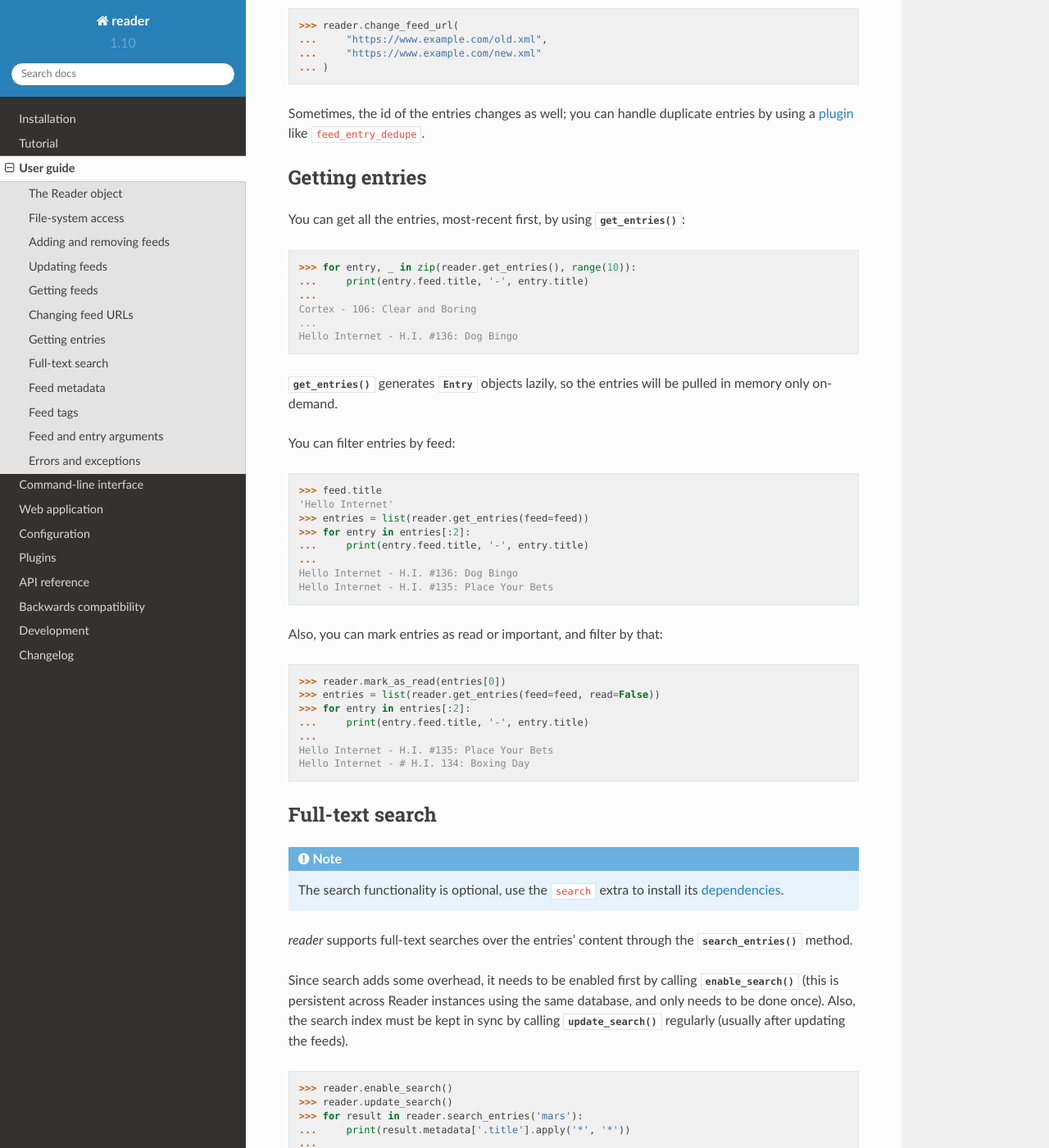
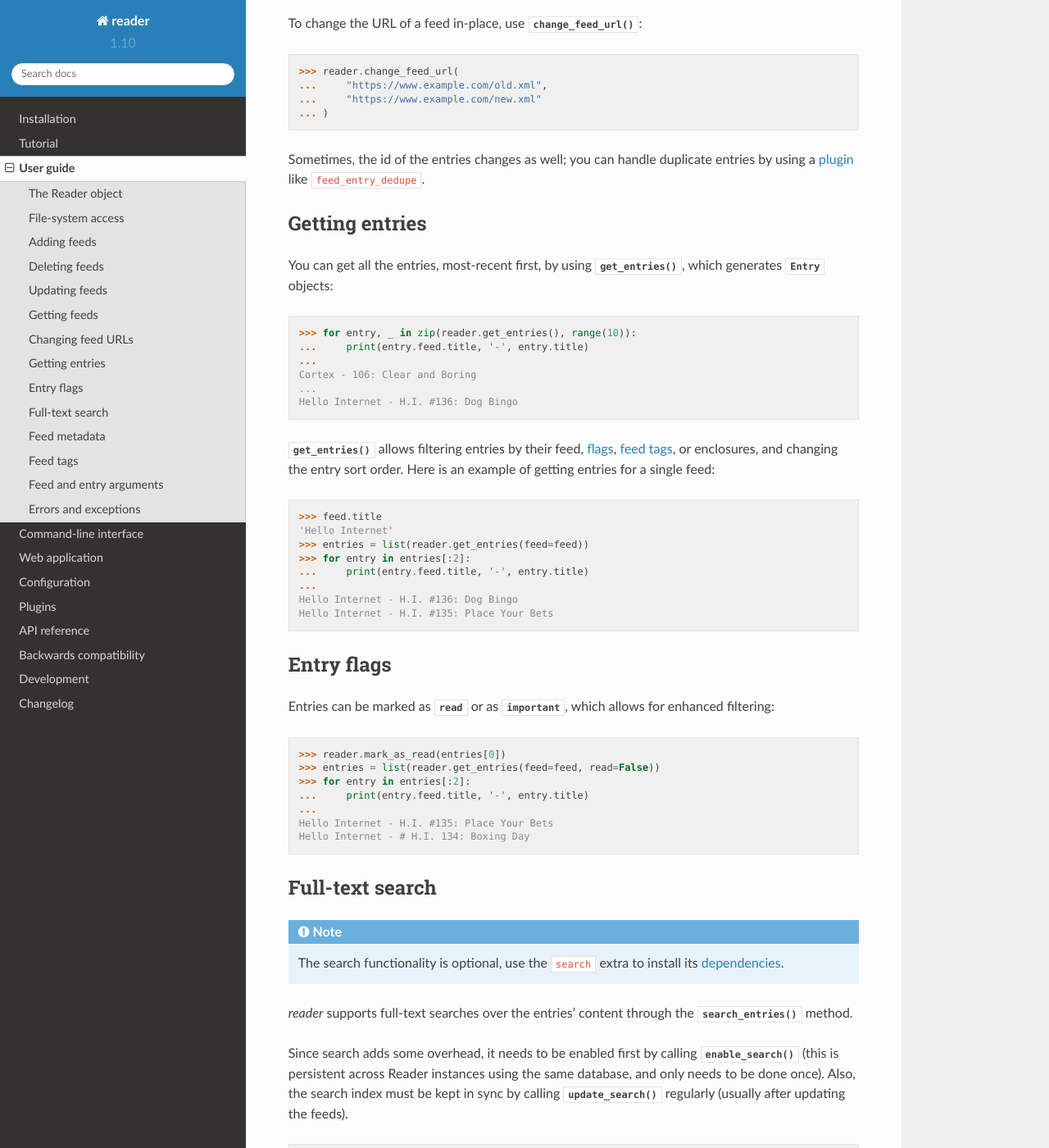
Before and after one commit to Alcides1123/reader, a Sphinx documentation site: the page built from docs/guide.rst, in a window 1280 px wide and 1400 px high, scrolled down 3651 px. Shown: the whole window at 82% size. Built offline with Sphinx 7.4.7 and the Read the Docs theme 2.0.0, drawn with Linux system fonts in a browser that asks for light colours; some of the changed text lies outside the part shown.

Commit message:
User guide: "entry flags" section.
For #194.

```diff
--- a/docs/guide.rst
+++ b/docs/guide.rst
@@ -81,8 +81,8 @@ it is `updating <Updating feeds_>`_ them that will fail.
 
 
 
-Adding and removing feeds
--------------------------
+Adding feeds
+------------
 
 To add a feed, call the :meth:`~Reader.add_feed` method with the feed URL::
 
@@ -97,7 +97,11 @@ Most of the attributes of a new feed are empty
     Feed(url='http://www.hellointernet.fm/podcast?format=rss', updated=None, title=None, ...)
 
 
-To remove a feed and all the data associated with it,
+
+Deleting feeds
+--------------
+
+To delete a feed and all the data associated with it,
 use :meth:`~Reader.remove_feed`::
 
     >>> reader.remove_feed("https://www.example.com/feed.xml")
@@ -208,7 +212,8 @@ Getting entries
 ---------------
 
 You can get all the entries, most-recent first,
-by using :meth:`~Reader.get_entries()`::
+by using :meth:`~Reader.get_entries()`,
+which generates :class:`Entry` objects::
 
     >>> for entry, _ in zip(reader.get_entries(), range(10)):
     ...     print(entry.feed.title, '-', entry.title)
@@ -217,13 +222,11 @@ by using :meth:`~Reader.get_entries()`::
     ...
     Hello Internet - H.I. #136: Dog Bingo
 
-:meth:`~Reader.get_entries()` generates :class:`Entry` objects lazily,
-so the entries will be pulled in memory only on-demand.
 
-.. todo:: Move ^ to a section of its own, maybe.
-
-
-You can filter entries by feed::
+:meth:`~Reader.get_entries` allows filtering entries by their feed,
+`flags <Entry flags_>`_, `feed tags <Feed tags_>`_, or enclosures,
+and changing the entry sort order.
+Here is an example of getting entries for a single feed::
 
     >>> feed.title
     'Hello Internet'
@@ -235,7 +238,13 @@ You can filter entries by feed::
     Hello Internet - H.I. #135: Place Your Bets
 
 
-Also, you can mark entries as read or important, and filter by that::
+
+Entry flags
+-----------
+
+Entries can be marked as :meth:`read <Reader.mark_as_read>`
+or as :meth:`important <Reader.mark_as_important>`,
+which allows for enhanced filtering::
 
     >>> reader.mark_as_read(entries[0])
     >>> entries = list(reader.get_entries(feed=feed, read=False))
@@ -362,6 +370,14 @@ you can either pass a *(feed URL, entry id)* tuple
 or an :class:`Entry` (or :class:`EntrySearchResult`) object.
 
 
+
+
+.. todo:: Move to a section of its own, maybe. :meth:`~Reader.get_entries()`  lazily, so the entries will be pulled in memory only on-demand.
+
+
+
+
+
 Errors and exceptions
 ---------------------
 
```
Also changed, not shown: other parts of docs/guide.rst (+0 -1 lines).
